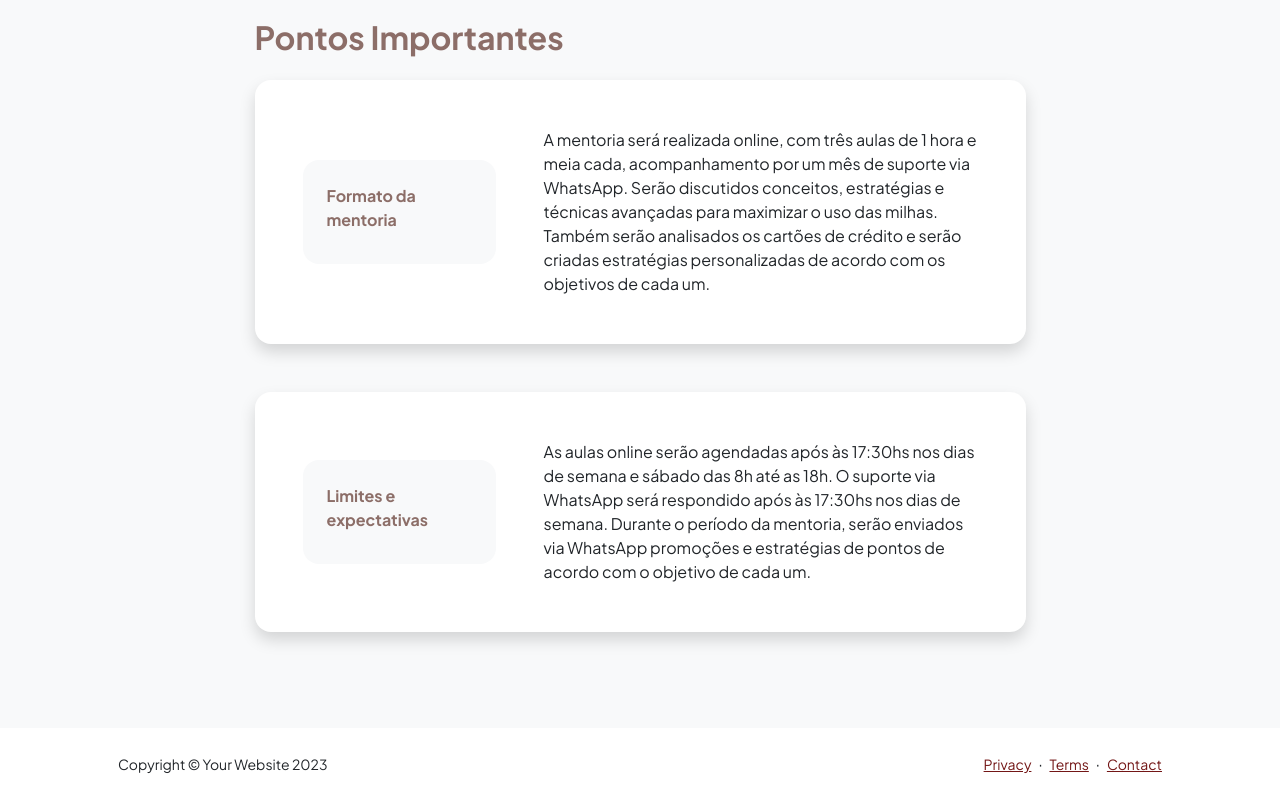
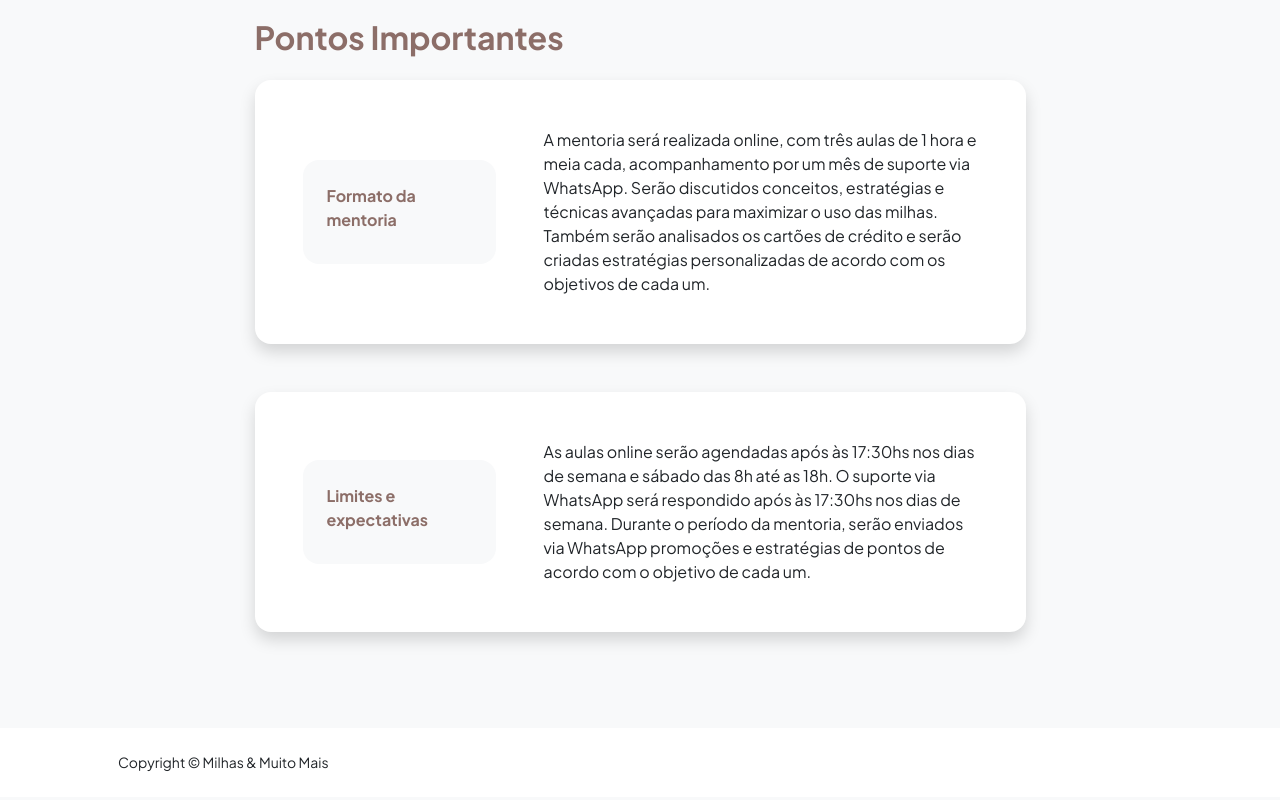
Before and after one commit to Gabrielacarvalho02/trabalho1_web, a plain HTML site: page resume.html in a window 1280 px wide. Shown: the part 870-1670 px from the top of the page. Drawn offline with nearby package versions, Linux system fonts and the light colour scheme.

Commit message:
Update resume.html

```diff
--- a/resume.html
+++ b/resume.html
@@ -19,6 +19,8 @@
     <link href="https://cdn.jsdelivr.net/npm/bootstrap-icons@1.8.1/font/bootstrap-icons.css" rel="stylesheet" />
     <!-- Core theme CSS (includes Bootstrap)-->
     <link href="css/styles.css" rel="stylesheet" />
+    <script defer type="text/javascript" src="https://cdn.jsdelivr.net/npm/bootstrap@5.2.3/dist/js/bootstrap.bundle.min.js"></script>
+    <script src="js/scripts.js"></script>
 </head>
 
 <body class="d-flex flex-column h-100 bg-light">
@@ -139,22 +141,11 @@
         <div class="container px-5">
             <div class="row align-items-center justify-content-between flex-column flex-sm-row">
                 <div class="col-auto">
-                    <div class="small m-0">Copyright &copy; Your Website 2023</div>
-                </div>
-                <div class="col-auto">
-                    <a class="small" href="#!">Privacy</a>
-                    <span class="mx-1">&middot;</span>
-                    <a class="small" href="#!">Terms</a>
-                    <span class="mx-1">&middot;</span>
-                    <a class="small" href="#!">Contact</a>
+                    <div class="small m-0">Copyright &copy; Milhas & Muito Mais</div>
                 </div>
             </div>
         </div>
     </footer>
-    <!-- Bootstrap core JS-->
-    <script src="https://cdn.jsdelivr.net/npm/bootstrap@5.2.3/dist/js/bootstrap.bundle.min.js"></script>
-    <!-- Core theme JS-->
-    <script src="js/scripts.js"></script>
 </body>
 
 </html>
```
